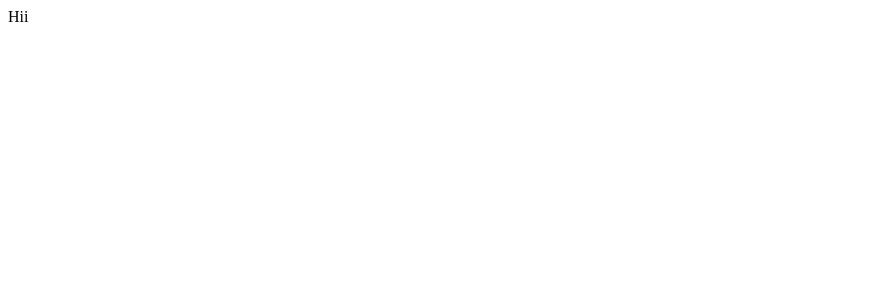
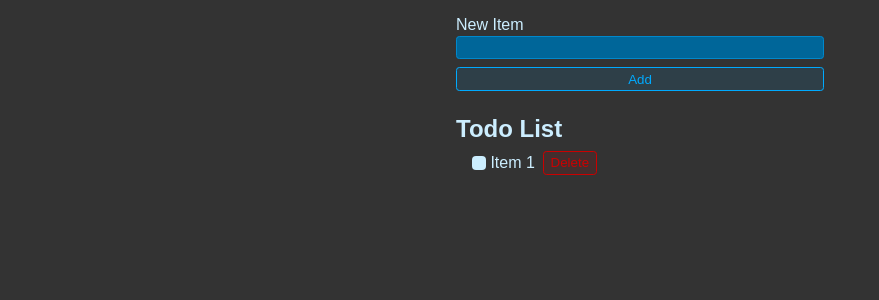
Before and after one commit to wandanamaddumage/To-Do, a React (Vite) app: page / in a window 1280 px wide. Shown: the top 300 px of the page, without its empty margins (0-879 px from the left). Built offline with nearby package versions, Linux system fonts and the light colour scheme.

Commit message:
modify: App.jsx file

```diff
--- a/src/App.jsx
+++ b/src/App.jsx
@@ -1,3 +1,25 @@
+import "./styles.css"
+
 export default function App() {
-  return "Hii"
+  return (
+    <>
+      <form className="new-item-form">
+        <div className="form-row">
+          <label htmlFor="item">New Item</label>
+          <input type="text" id="item"/>
+        </div>
+        <button className="btn">Add</button>
+      </form>
+      <h1 className="header">Todo List</h1>
+      <ui className="list">
+        <li>
+          <label>
+            <input type="checkbox"/>
+            Item 1
+          </label>
+          <button className="btn btn-danger">Delete</button>
+        </li>
+      </ui>
+    </>
+  )
 }
```
